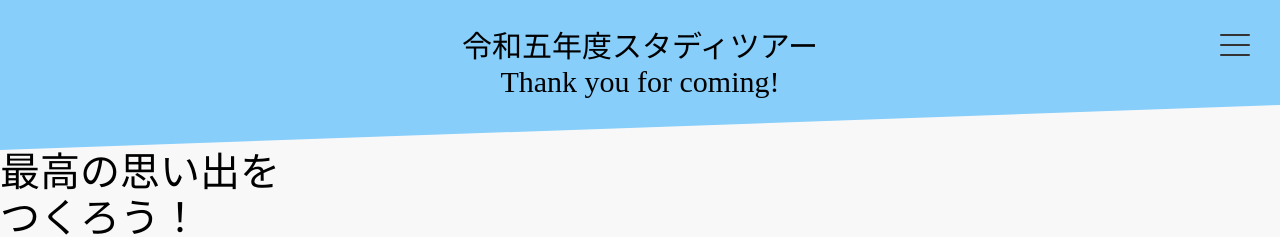
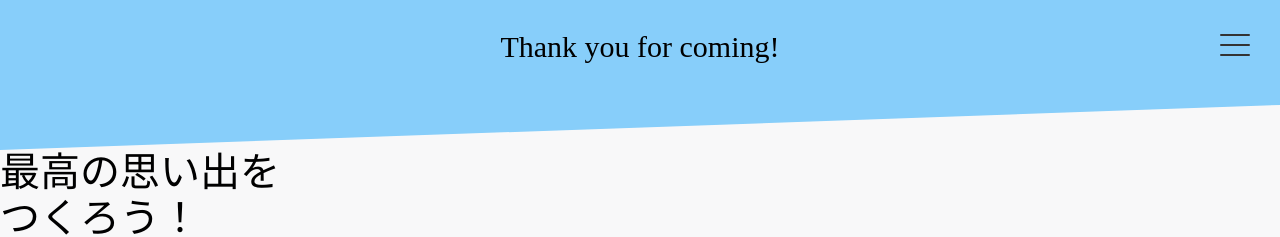
Before and after one commit to kokoro37/kokoriko, a plain HTML site: page index.html in a window 1280 px wide. Shown: the top 237 px of the page. Drawn offline with Linux system fonts and the light colour scheme.

Commit message:
Update index.html

```diff
--- a/index.html
+++ b/index.html
@@ -12,7 +12,7 @@
 
     <header>
     <h1>
-        令和五年度スタディツアー<br> Thank you for coming!
+         Thank you for coming!
     </h1>
 
 </header>
```
